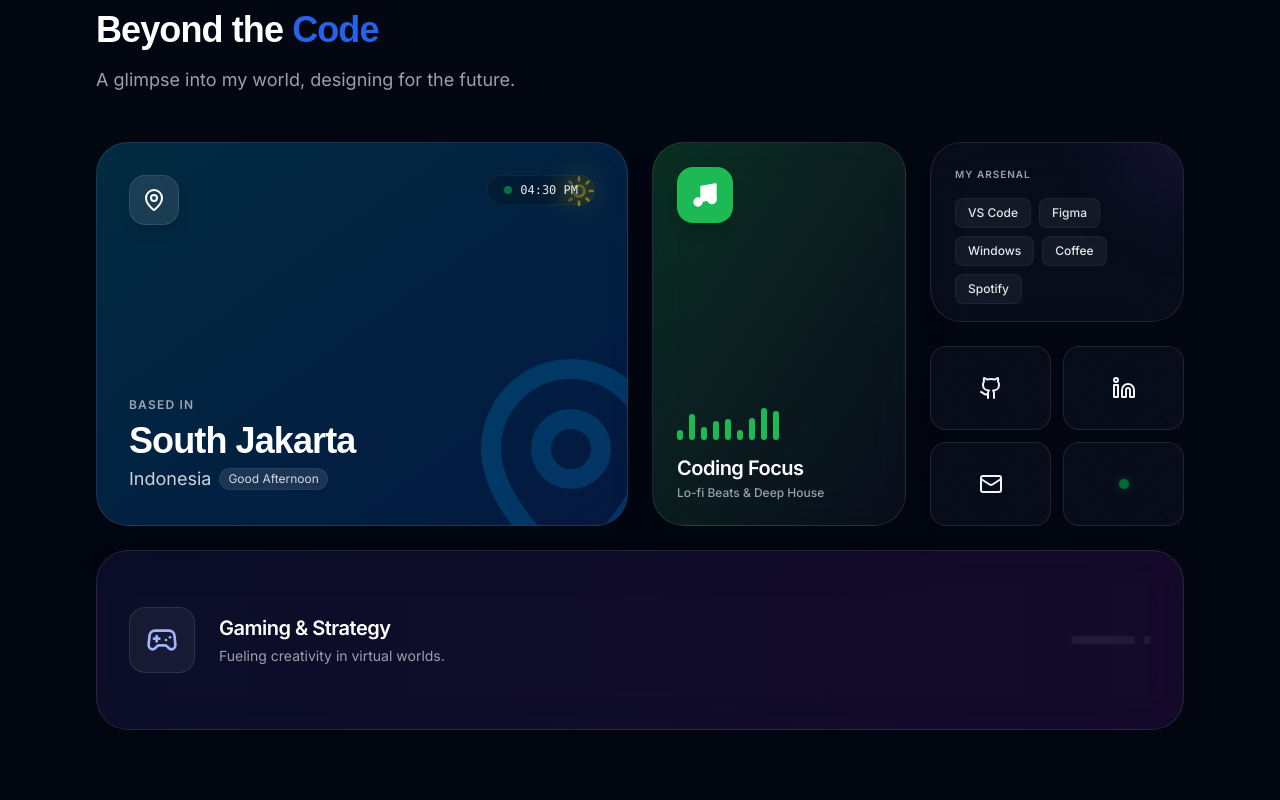
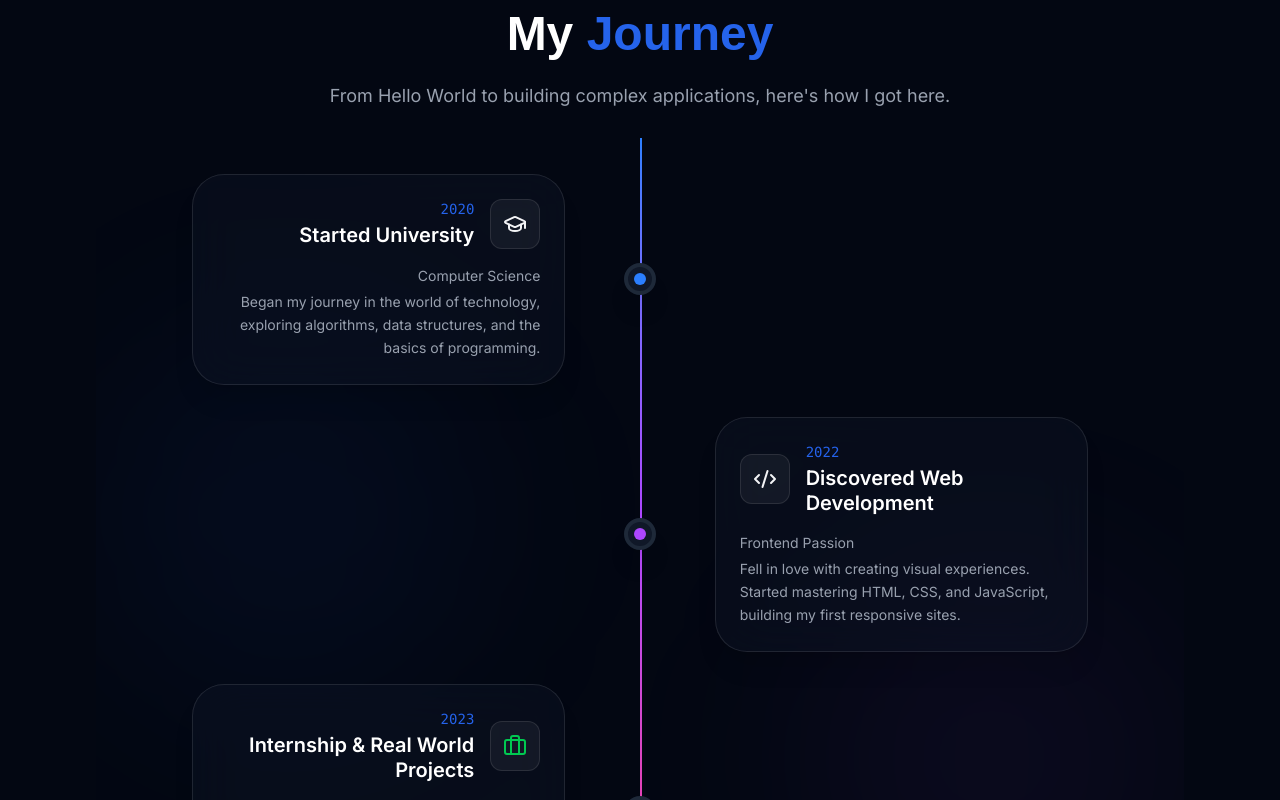
Before and after one commit to VicoPratama/portfolio-vicopf, a React (Vite) app: page / in a window 1280 px wide. Shown: the part 1780-2580 px from the top of the page. Built offline with nearby package versions, Linux system fonts and the light colour scheme.

Commit message:
New Feature

```diff
--- /dev/null
+++ b/src/components/Timeline.jsx
@@ -0,0 +1,129 @@
+import { motion, useScroll, useTransform } from 'framer-motion';
+import { useRef } from 'react';
+import SectionWrapper from './SectionWrapper';
+import { Briefcase, GraduationCap, Code2, Heart, Palette, TrendingUp, Layout } from 'lucide-react';
+
+const TimelineData = [
+    {
+        year: "2020",
+        title: "Started University",
+        subtitle: "Computer Science",
+        description: "Began my journey in the world of technology, exploring algorithms, data structures, and the basics of programming.",
+        icon: GraduationCap,
+        color: "bg-blue-500"
+    },
+    {
+        year: "2022",
+        title: "Discovered Web Development",
+        subtitle: "Frontend Passion",
+        description: "Fell in love with creating visual experiences. Started mastering HTML, CSS, and JavaScript, building my first responsive sites.",
+        icon: Code2,
+        color: "bg-purple-500"
+    },
+    {
+        year: "2023",
+        title: "Internship & Real World Projects",
+        subtitle: "Full Stack Exploration",
+        description: "Gained hands-on experience working with teams, learning backend technologies, and understanding the software development lifecycle.",
+        icon: Briefcase,
+        color: "bg-green-500"
+    },
+    {
+        year: "2024",
+        title: "Professional Specialization",
+        subtitle: "Web, Design & ERP",
+        description: "Expanding expertise across Web Development, Web Design, and Business Analysis. Specializing in Odoo ERP solutions to drive organizational efficiency.",
+        icon: TrendingUp,
+        color: "bg-pink-500"
+    },
+];
+
+const TimelineItem = ({ item, index }) => {
+    const isEven = index % 2 === 0;
+
+    return (
+        <div className={`relative flex items-center justify-between mb-8 w-full ${isEven ? 'flex-row-reverse' : ''}`}>
+            <div className="hidden md:block w-5/12" />
+
+            <div className="z-20 flex items-center justify-center w-8 h-8 rounded-full bg-gray-900 border-4 border-gray-800 shadow-xl">
+                <div className={`w-3 h-3 rounded-full ${item.color}`} />
+            </div>
+
+            <motion.div
+                initial={{ opacity: 0, y: 50 }}
+                whileInView={{ opacity: 1, y: 0 }}
+                viewport={{ once: true, margin: "-100px" }}
+                transition={{ duration: 0.5, delay: index * 0.2 }}
+                className={`w-full md:w-5/12 p-6 rounded-[2rem] bg-gray-900/40 backdrop-blur-xl border border-white/10 hover:border-white/20 transition-all duration-300 shadow-xl group ${isEven ? 'text-right' : 'text-left'}`}
+            >
+                <div className={`flex items-center gap-4 mb-4 ${isEven ? 'flex-row-reverse' : ''}`}>
+                    <div className={`p-3 rounded-xl bg-white/5 border border-white/10 ${item.color}/10`}>
+                        <item.icon className={`w-6 h-6 ${item.color.replace('bg-', 'text-')}`} />
+                    </div>
+                    <div>
+                        <span className="block text-sm font-mono text-accent-blue mb-1">{item.year}</span>
+                        <h3 className="text-xl font-bold text-white leading-tight">{item.title}</h3>
+                    </div>
+                </div>
+                <p className="text-gray-400 text-sm leading-relaxed mb-1 font-light">
+                    {item.subtitle}
+                </p>
+                <p className="text-gray-400 text-sm leading-relaxed font-light">
+                    {item.description}
+                </p>
+            </motion.div>
+        </div>
+    );
+};
+
+const Timeline = () => {
+    const containerRef = useRef(null);
+    const { scrollYProgress } = useScroll({
+        target: containerRef,
+        offset: ["start end", "end start"]
+    });
+
+    const height = useTransform(scrollYProgress, [0, 1], ["0%", "100%"]);
+
+    return (
+        <SectionWrapper id="journey" className="relative py-20 bg-gray-950 overflow-hidden">
+            {/* Background Decoration */}
+            <div className="absolute top-0 left-0 w-full h-full overflow-hidden pointer-events-none">
+                <div className="absolute top-1/4 left-0 w-96 h-96 bg-blue-500/5 rounded-full blur-[100px]" />
+                <div className="absolute bottom-1/4 right-0 w-96 h-96 bg-purple-500/5 rounded-full blur-[100px]" />
+            </div>
+
+            <div className="max-w-4xl mx-auto relative" ref={containerRef}>
+                <motion.div
+                    initial={{ opacity: 0, y: 20 }}
+                    whileInView={{ opacity: 1, y: 0 }}
+                    viewport={{ once: true }}
+                    className="text-center mb-16 relative z-10"
+                >
+                    <h2 className="font-display text-4xl md:text-5xl font-bold mb-6 text-white">
+                        My <span className="text-accent-blue">Journey</span>
+                    </h2>
+                    <p className="text-gray-400 text-lg font-light max-w-2xl mx-auto">
+                        From Hello World to building complex applications, here's how I got here.
+                    </p>
+                </motion.div>
+
+                {/* Vertical Line */}
+                <div className="absolute left-4 md:left-1/2 top-32 bottom-0 w-0.5 bg-gray-800 -translate-x-1/2 md:translate-x-0">
+                    <motion.div
+                        style={{ height }}
+                        className="w-full bg-gradient-to-b from-blue-500 via-purple-500 to-pink-500"
+                    />
+                </div>
+
+                <div className="relative pl-8 md:pl-0">
+                    {TimelineData.map((item, index) => (
+                        <TimelineItem key={index} item={item} index={index} />
+                    ))}
+                </div>
+            </div>
+        </SectionWrapper>
+    );
+};
+
+export default Timeline;
--- a/src/pages/Home.jsx
+++ b/src/pages/Home.jsx
@@ -8,13 +8,14 @@ import FeaturedProject from '../components/FeaturedProject';
 import CurrentLearning from '../components/CurrentLearning';
 import FAQ from '../components/FAQ';
 import BentoGrid from '../components/BentoGrid';
-
+import Timeline from '../components/Timeline';
 const Home = () => {
     return (
         <>
             <Hero />
             <TechMarquee />
             <About />
+            <Timeline />
             <BentoGrid />
             <Services />
             <FeaturedProject />
```
